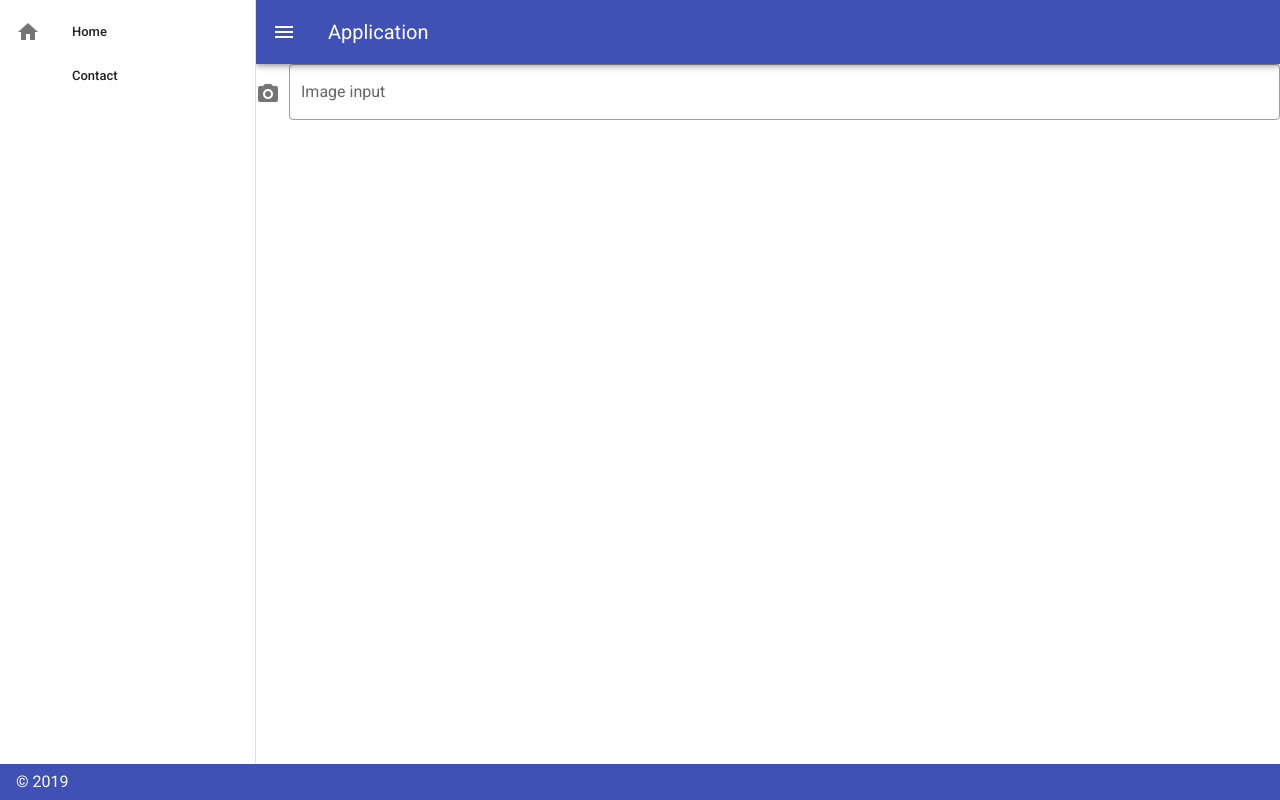
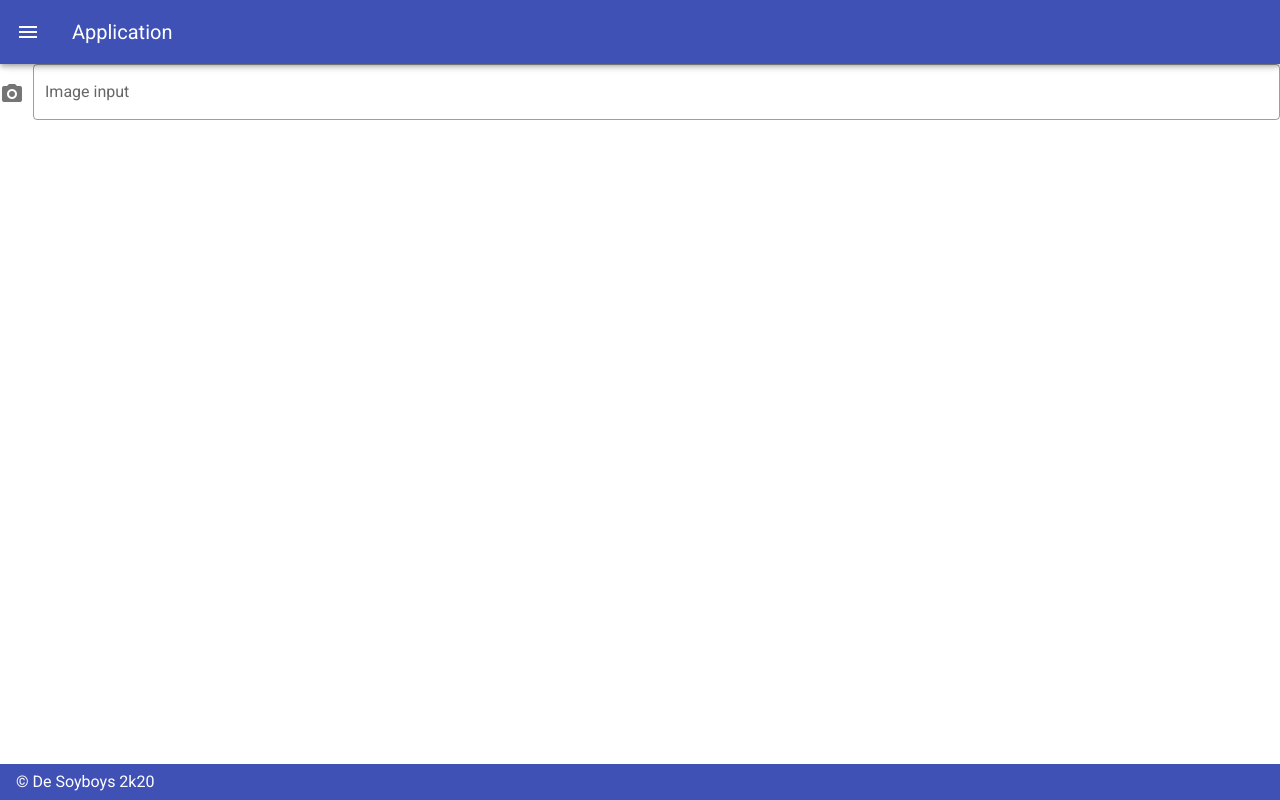
Before and after one commit to nickvdw/image-to-voronoi, a Vue app: page / in a window 1280 px wide. Built offline with nearby package versions, Linux system fonts and the light colour scheme.

Commit message:
Remove navigation drawer

```diff
--- a/src/App.vue
+++ b/src/App.vue
@@ -1,26 +1,5 @@
 <template>
   <v-app id="inspire">
-    <v-navigation-drawer v-model="drawer" app>
-      <v-list dense>
-        <v-list-item link>
-          <v-list-item-action>
-            <v-icon>mdi-home</v-icon>
-          </v-list-item-action>
-          <v-list-item-content>
-            <v-list-item-title>Home</v-list-item-title>
-          </v-list-item-content>
-        </v-list-item>
-        <v-list-item link>
-          <v-list-item-action>
-            <v-icon>mdi-contact-mail</v-icon>
-          </v-list-item-action>
-          <v-list-item-content>
-            <v-list-item-title>Contact</v-list-item-title>
-          </v-list-item-content>
-        </v-list-item>
-      </v-list>
-    </v-navigation-drawer>
-
     <v-app-bar app color="indigo" dark>
       <v-app-bar-nav-icon @click.stop="drawer = !drawer" />
       <v-toolbar-title>Application</v-toolbar-title>
@@ -57,38 +36,32 @@
         <v-row align="start" justify="center">
           <canvas id="centroidCanvas" />
         </v-row>
-        <!-- <v-row align="start" justify="center">
-          <v-img :src="image" />
-        </v-row> -->
       </v-container>
     </v-content>
     <v-footer color="indigo" app>
-      <span class="white--text">&copy; 2019</span>
+      <span class="white--text">&copy; De Soyboys 2k20</span>
     </v-footer>
   </v-app>
 </template>
 
 <script>
 // import { renderVoronoi } from "./scripts/knnLogic";
+
 import {
   uploadImage,
   greyScaleImage,
   computeCentroidsFromGreyScale,
   colorCentroidsByCoordinates
 } from "./scripts/imageHandler";
+
 import {
   // renderVoronoiUsingD3,
   renderColoredVoronoi
 } from "./scripts/voronoiUsingD3";
 
 export default {
-  props: {
-    source: String
-  },
-
   data() {
     return {
-      drawer: null,
       image: []
     };
   },
```
